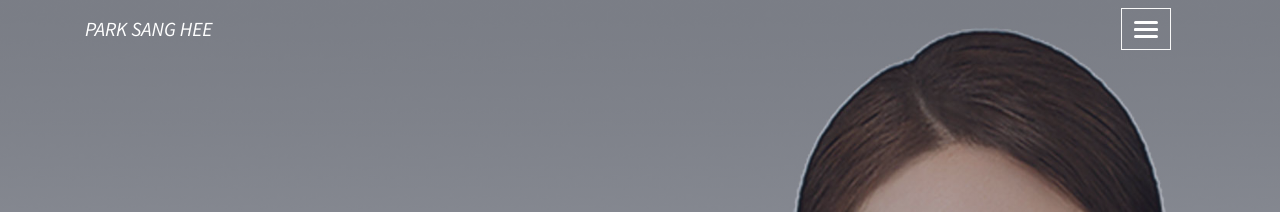
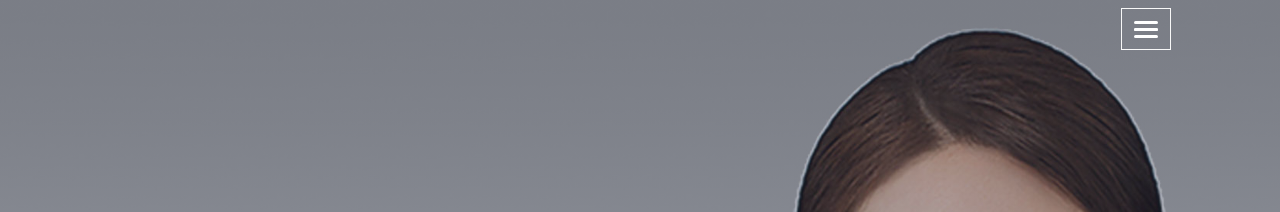
Before and after one commit to mungmoong2/mungmoong2.github.io, a Jekyll site: the page built from index.html, in a window 1280 px wide. Shown: the top 212 px of the page. Built offline with Jekyll 4.4.1, drawn with Linux system fonts in a browser that asks for light colours; nearby versions of some CDN libraries.

Commit message:
header fixed

```diff
--- a/_includes/header.html
+++ b/_includes/header.html
@@ -6,9 +6,6 @@
 <header class="head-main">
   <div class="navbar navbar-dark box-shadow bg-transparent">
     <div class="container d-flex justify-content-between">
-      <a href="#page-top" class="navbar-brand d-flex align-items-center scroll-to-top rounded js-scroll-trigger">
-              <i>PARK SANG HEE</i>
-      </a>
       <a class="nav-button ml-auto mr-4"><span id="nav-icon3"><span></span><span></span><span></span><span></span></span></a>
     </div>
   </div> <!--navbar end-->
```
